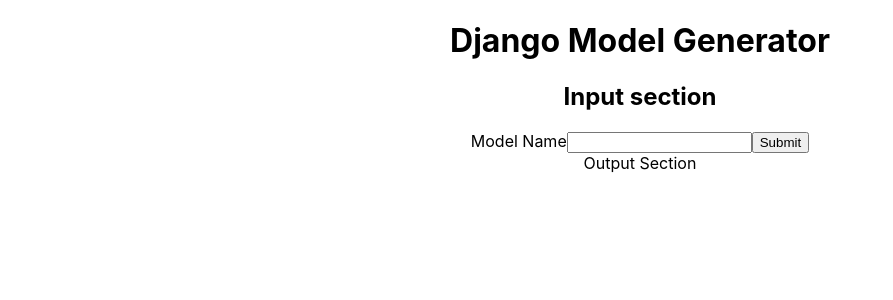
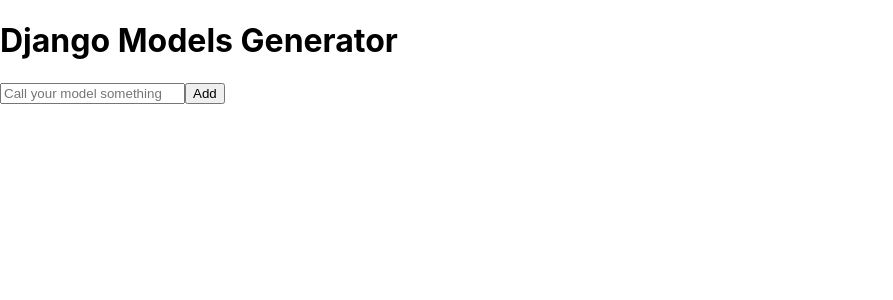
Before and after one commit to kpavlovsky/learning-react-context, a React (Create React App) app: page / in a window 1280 px wide. Shown: the top 300 px of the page, without its empty margins (0-893 px from the left). Built offline with nearby package versions, Linux system fonts and the light colour scheme.

Commit message:
working adding names of models

```diff
--- a/src/App.js
+++ b/src/App.js
@@ -1,27 +1,16 @@
 import './App.css';
-import InputSection from "./components/inputs";
-import OutputSection from "./components/outputs";
-import Header from "./components/header";
+
 import React from 'react';
-
-import ModelsContext from "./context/models-context";
-
+import NewModelForm from "./NewModelForm";
+import ModelList from "./ModelList";
 
 function App() {
-    const state = {
-        models: [],
-        fn: (model) => {
-            this.models.push(model)
-        }
-    }
     return (
-        <ModelsContext.Provider value={state}>
-            <div className="App">
-                <Header/>
-                <InputSection/>
-                <OutputSection/>
-            </div>
-        </ModelsContext.Provider>
+        <div className="container">
+            <h1>Django Models Generator</h1>
+            <NewModelForm/>
+            <ModelList/>
+        </div>
     );
 }
 
--- /dev/null
+++ b/src/Model.js
@@ -0,0 +1,13 @@
+import React from 'react';
+
+import {useModels} from './ModelsProvider';
+
+export default function Model({name}) {
+    return (
+        <tr>
+            <td>
+                {name}
+            </td>
+        </tr>
+    )
+}
--- /dev/null
+++ b/src/ModelList.js
@@ -0,0 +1,18 @@
+import React from 'react';
+import Model from './Model'
+import { useModels } from './ModelsProvider'
+
+export default function ModelList(){
+    const {models} = useModels();
+    return (
+        <table>
+            <tbody>
+            {
+                models.map((model, i)=> <Model key={i} {...model}/>)
+            }
+            </tbody>
+        </table>
+
+    )
+
+}
--- /dev/null
+++ b/src/ModelsProvider.js
@@ -0,0 +1,21 @@
+import React, {createContext, useState, useContext} from 'react';
+
+const ModelContext = createContext();
+
+export const useModels = () => useContext(ModelContext);
+
+export default function ModelProvider({children}) {
+    const [models, setModels] = useState([]);
+
+    const addModel = modelName => setModels([
+        ...models, {
+            name: modelName
+        }
+    ]);
+
+    return (
+        <ModelContext.Provider value={{models, addModel}}>
+            {children}
+        </ModelContext.Provider>
+    );
+}
--- /dev/null
+++ b/src/NewModelForm.js
@@ -0,0 +1,26 @@
+import React, {useState} from 'react';
+
+import {useModels} from "./ModelsProvider";
+
+export default function NewModelForm() {
+    const [model, setModel] = useState('');
+    const { addModel } = useModels();
+
+    const submit = e => {
+        e.preventDefault();
+        addModel(model);
+        setModel('');
+    }
+    return (
+        <form onSubmit={submit}>
+            <input
+                type="text"
+                value={model}
+                placeholder="Call your model something"
+                onChange={e=>setModel(e.target.value)}
+                required
+            />
+            <button>Add</button>
+        </form>
+    )
+}
--- a/src/components/header.js
+++ /dev/null
@@ -1,5 +0,0 @@
-function Header() {
-    return (<h1>Django Model Generator</h1>);
-}
-
-export default Header;
--- a/src/components/inputs.js
+++ /dev/null
@@ -1,68 +0,0 @@
-import React, {useContext} from "react";
-import ModelsContext from "../context/models-context";
-import {useForm} from "react-hook-form";
-
-
-function ModelItem(props) {
-    return (<div>
-        <h3>{props.name}</h3>
-    </div>);
-}
-
-function ModelsListOld(models, addModel) {
-    return (
-        <ModelsContext.Consumer>
-            {({models, addModel}) => {
-                const listItems = models.map((model) => <ModelItem name={model.name}></ModelItem>);
-                return (<div>{listItems}</div>);
-            }}
-        </ModelsContext.Consumer>
-    );
-}
-
-function ModelsList(props) {
-
-    if (!props.models?.length) {
-        return (<div/>);
-    }
-    const listItems = props.models.map((model) => <ModelItem name={model.name}></ModelItem>);
-    return (<div>{listItems}</div>);
-}
-
-
-function AddModel(props) {
-    const {fn} = props;
-    const {register, handleSubmit} = useForm();
-    console.log(props);
-    const onSubmit = data => {
-        fn(data);
-    };
-    return (
-        <form onSubmit={handleSubmit(onSubmit)}>
-            <label>Model Name
-                <input {...register("name")} />
-            </label>
-            <input type="submit"/>
-        </form>
-    );
-}
-
-function InputSection(props) {
-    return (<div>
-        <h2>Input section</h2>
-        <ModelsContext.Consumer>
-            {({models, fn}) => (<ModelsList models={models}/>)}
-        </ModelsContext.Consumer>
-        <ModelsContext.Consumer>
-            {({models, fn}) => {
-                console.log('add_model');
-                console.log(models);
-                console.log(fn);
-                return (<AddModel fn={fn}/>)
-            }}
-        </ModelsContext.Consumer>
-    </div>);
-}
-
-
-export default InputSection;
--- a/src/components/outputs.js
+++ /dev/null
@@ -1,5 +0,0 @@
-function OutputSection() {
-    return (<div>Output Section</div>);
-}
-
-export default OutputSection;
--- a/src/context/models-context.js
+++ /dev/null
@@ -1,11 +0,0 @@
-import React from "react";
-
-const ModelsContext = React.createContext(
-    {
-        models: [],
-        fn: (model) => {
-            this.models.push(model)
-        }
-    }
-);
-export default ModelsContext;
--- a/src/index.js
+++ b/src/index.js
@@ -3,12 +3,14 @@
 import './index.css';
 import App from './App';
 import reportWebVitals from './reportWebVitals';
-
+import ModelProvider from "./ModelsProvider";
 ReactDOM.render(
-  <React.StrictMode>
-    <App />
-  </React.StrictMode>,
-  document.getElementById('root')
+    <React.StrictMode>
+        <ModelProvider>
+            <App/>
+        </ModelProvider>
+    </React.StrictMode>,
+    document.getElementById('root')
 );
 
 // If you want to start measuring performance in your app, pass a function
```
